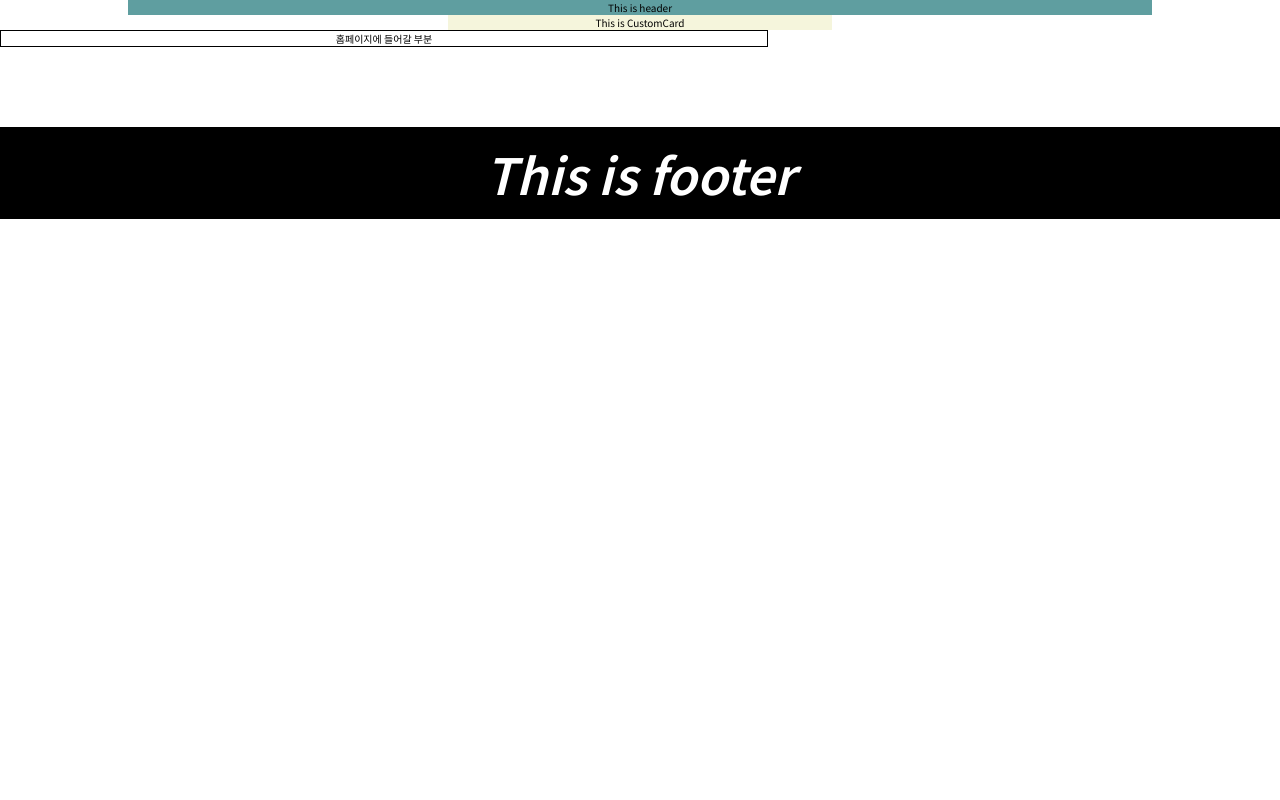
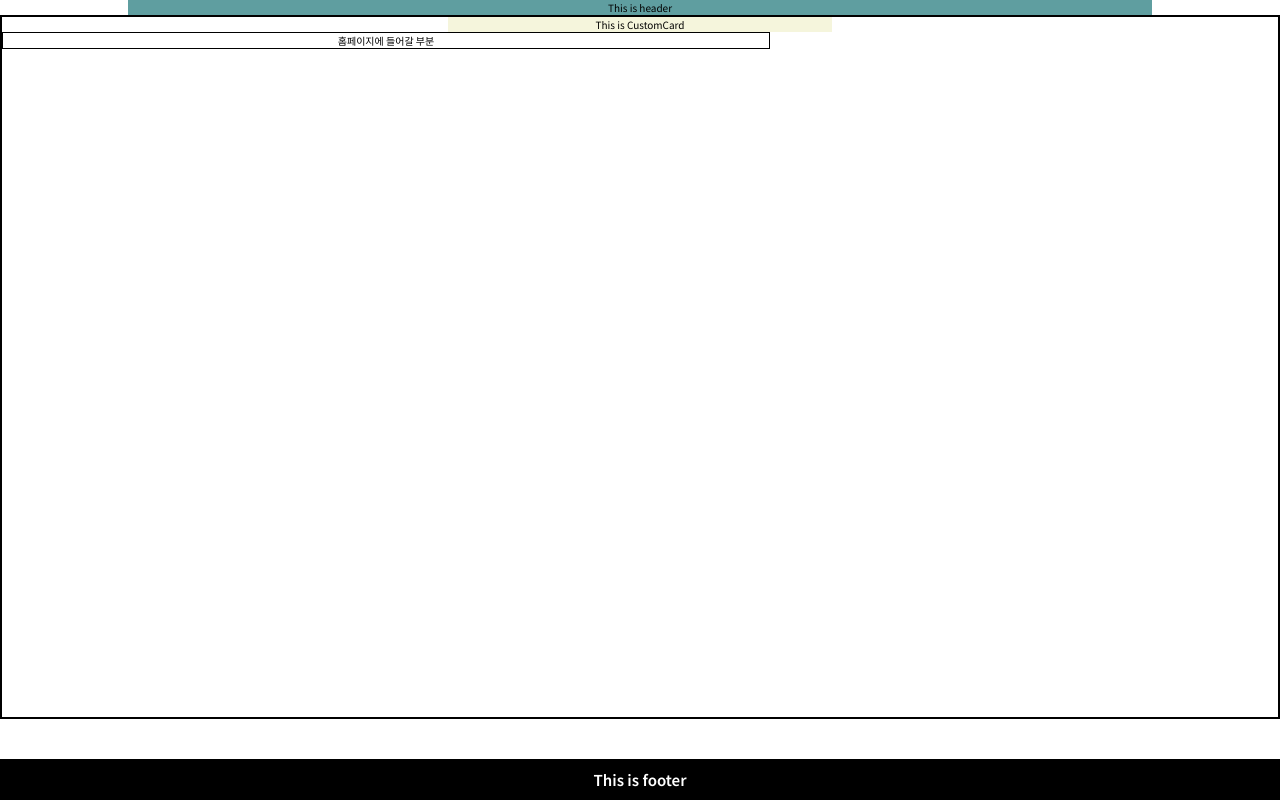
Before and after one commit to chany0ng/web-service-development, a React (Create React App) app in the folder frontend/project/: page /user/main in a window 1280 px wide. Built offline with nearby package versions, Linux system fonts and the light colour scheme; a web font is replaced by a local one.

Commit message:
refactor: module scss적용 변경

```diff
--- a/frontend/project/package.json
+++ b/frontend/project/package.json
@@ -10,10 +10,13 @@
     "@testing-library/jest-dom": "^5.17.0",
     "@testing-library/react": "^13.4.0",
     "@testing-library/user-event": "^13.5.0",
+    "customize-cra": "^1.0.0",
     "react": "^18.2.0",
+    "react-app-rewired": "^2.2.1",
     "react-dom": "^18.2.0",
     "react-router-dom": "^6.18.0",
     "react-scripts": "5.0.1",
+    "sass": "^1.69.5",
     "styled-components": "^6.1.0",
     "styled-reset": "^4.5.1",
     "web-vitals": "^2.1.4"
--- a/frontend/project/src/layouts/Footer.js
+++ b/frontend/project/src/layouts/Footer.js
@@ -1,10 +1,10 @@
 import React from 'react';
-import './css/Footer.module.min.css';
+import styles from './Footer.module.scss';
 
 const Footer = () => {
   return (
-    <footer>
-      <h1>This is footer</h1>
+    <footer className={styles.footer}>
+      <h2>This is footer</h2>
     </footer>
   );
 };
--- a/frontend/project/src/layouts/Footer.module.scss
+++ b/frontend/project/src/layouts/Footer.module.scss
@@ -1,12 +1,9 @@
-footer {
+.footer {
   text-align: center;
   padding: 10px;
-  margin-top: 10vh;
+  margin-top: 40px;
   background-color: black;
   color: white;
   height: auto;
-  // position: absolute;
-  // left: 0;
-  // bottom: 0;
   width: 100%;
 }
--- a/frontend/project/src/layouts/Layout.js
+++ b/frontend/project/src/layouts/Layout.js
@@ -1,11 +1,18 @@
 import Header from './Header';
-import styles from './css/layout.module.min.css';
+import styles from './Layout.module.scss';
 import Footer from './Footer';
+const sections = [
+  { title: '메인 화면', url: '/user/main' },
+  { title: '내 정보 관리', url: '#' },
+  { title: '대여소 조회', url: '#' },
+  { title: '이용권 구매', url: '#' },
+  { title: '공지/문의', url: '#' }
+];
+
 const Layout = ({ children }) => {
-  console.log(styles.wrapper);
   return (
     <div className={styles.wrapper}>
-      <Header />
+      <Header title="따릉이 프로젝트" sections={sections} />
       <main className={styles.main}>{children}</main>
       <Footer />
     </div>
--- a/frontend/project/src/layouts/Layout.module.scss
+++ b/frontend/project/src/layouts/Layout.module.scss
@@ -3,6 +3,9 @@
   display: flex;
   flex-direction: column;
 }
+.header {
+  margin-bottom: 1000px;
+}
 .main {
   flex: 1;
   border: 2px solid black;
--- a/frontend/project/src/pages/Login/LandingPage.js
+++ b/frontend/project/src/pages/Login/LandingPage.js
@@ -1,23 +1,23 @@
 import React from 'react';
 import { Link } from 'react-router-dom';
 import Button from '@mui/material/Button';
-import './css/LandingPage.module.min.css';
+import styles from './LandingPage.module.scss';
 import LoginBackground from '../../components/Background/LoginBackground';
 
 const LandingPage = () => {
   return (
     <LoginBackground>
-      <h1>
+      <h1 className={styles.h1}>
         따릉이와 함께하는 건강한 도시
         <br />
         세계적인 자전거 도시, 서울
       </h1>
-      <Link to="/signin" className="link">
+      <Link to="/signin" className={styles.link}>
         <Button
           type="button"
           variant="contained"
           style={{ borderRadius: '10px', fontSize: '10px' }}
-          className="btn"
+          className={styles.btn}
         >
           Start
         </Button>
--- a/frontend/project/src/pages/Login/LandingPage.module.scss
+++ b/frontend/project/src/pages/Login/LandingPage.module.scss
@@ -1,7 +1,7 @@
 .link {
   text-decoration: none;
 }
-h1 {
+.h1 {
   color: white;
   text-shadow: 2px 2px 4px rgba(0, 0, 0, 0.5);
   font-size: 50px;
--- a/frontend/project/src/pages/Login/SignInPage.js
+++ b/frontend/project/src/pages/Login/SignInPage.js
@@ -1,5 +1,4 @@
 import { useState, useReducer } from 'react';
-import './css/SignInPage.module.min.css';
 import Avatar from '@mui/material/Avatar';
 import Button from '@mui/material/Button';
 import TextField from '@mui/material/TextField';
--- a/frontend/project/src/pages/Login/SignInPage.module.scss
+++ /dev/null
@@ -1 +0,0 @@
-$main-color: green;
--- a/frontend/project/src/pages/User/UserMainPage.js
+++ b/frontend/project/src/pages/User/UserMainPage.js
@@ -3,7 +3,7 @@ import { Link, useNavigate } from 'react-router-dom';
 import { postData, getData } from '../../config';
 import Layout from '../../layouts/Layout';
 import CustomCard from '../../components/Card/CustomCard';
-import './css/UserMainPage.module.min.css';
+import styles from './UserMainPage.module.scss';
 const UserMainPage = () => {
   return (
     <Layout>
```
Also changed, not shown: frontend/project/src/pages/Login/css/SignInPage.module.min.css (deleted), 1 other file (tests, documents, lock files or other folders).
